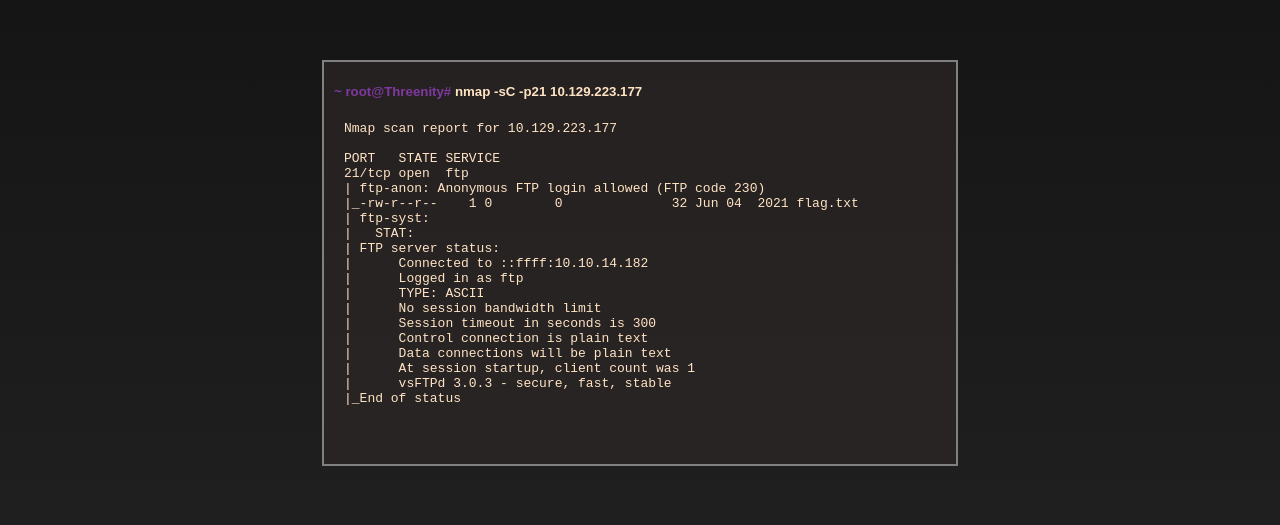
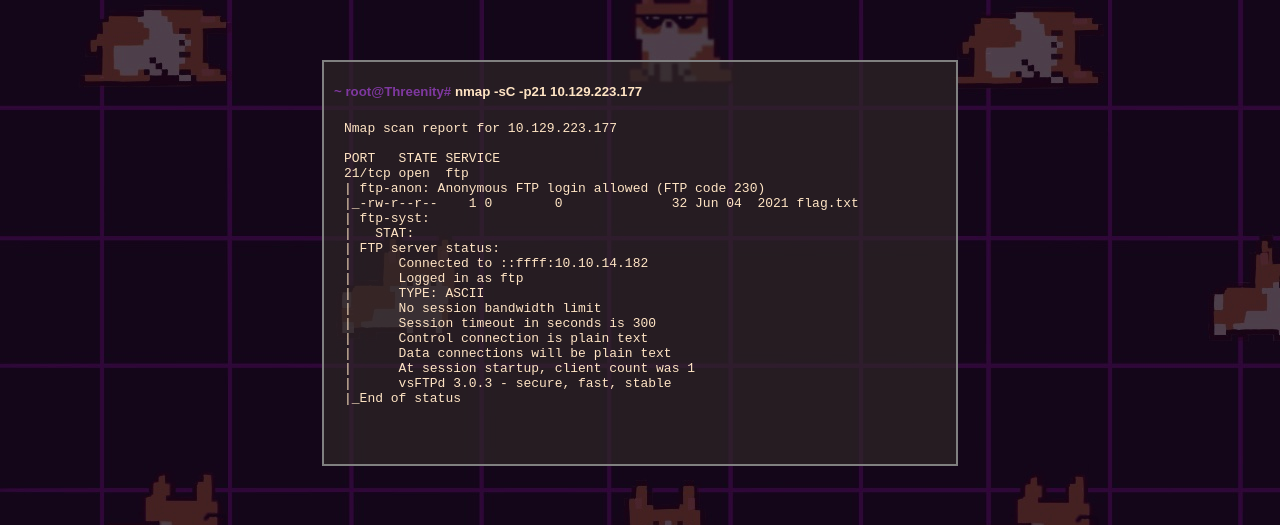
Before and after one commit to 33nity/33nity.github.io, a plain HTML site: page htb/fawn/index.html in a window 1280 px wide. Shown: the part 1040-1565 px from the top of the page. Drawn offline with Linux system fonts and the light colour scheme.

Commit message:
Add files via upload

```diff
--- a/htb/fawn/style.css
+++ b/htb/fawn/style.css
@@ -1,5 +1,5 @@
 body {
-    background-image: linear-gradient(black, rgb(60, 60, 60))
+    background-image:  url('./_img/background.JPG');
 }
 h1 {
     color:bisque;
```
